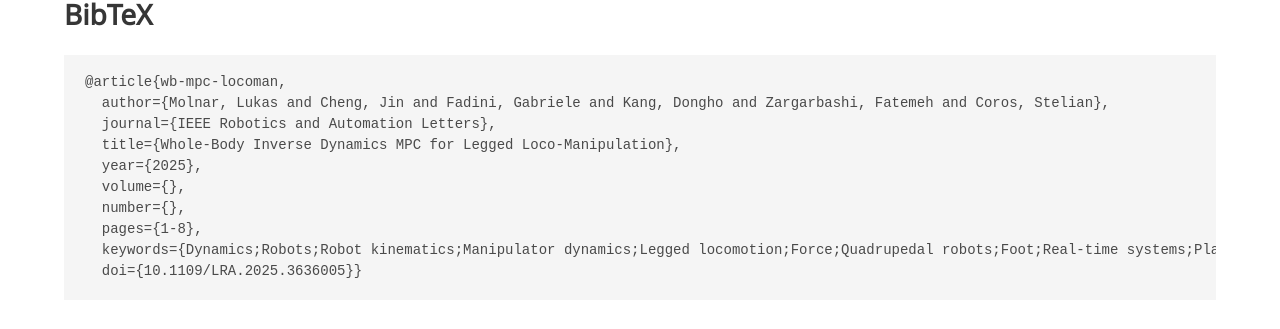
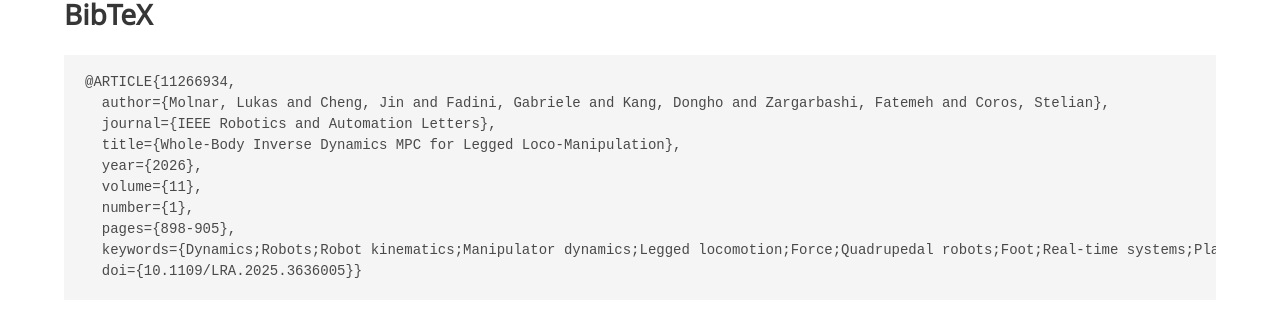
Before and after one commit to lukasmolnar/lukasmolnar.github.io, a plain HTML site: page wb-mpc-locoman/index.html in a window 1280 px wide. Shown: the part 3793-4122 px from the top of the page. Drawn offline with nearby package versions, Linux system fonts and the light colour scheme; some icons are missing; a web font is replaced by a local one.

Commit message:
update bibtex

```diff
--- a/wb-mpc-locoman/index.html
+++ b/wb-mpc-locoman/index.html
@@ -251,14 +251,14 @@
   </div>
 </section>
 <script>
-  const bibtex = `@article{wb-mpc-locoman,
+  const bibtex = `@ARTICLE{11266934,
   author={Molnar, Lukas and Cheng, Jin and Fadini, Gabriele and Kang, Dongho and Zargarbashi, Fatemeh and Coros, Stelian},
   journal={IEEE Robotics and Automation Letters},
   title={Whole-Body Inverse Dynamics MPC for Legged Loco-Manipulation},
-  year={2025},
-  volume={},
-  number={},
-  pages={1-8},
+  year={2026},
+  volume={11},
+  number={1},
+  pages={898-905},
   keywords={Dynamics;Robots;Robot kinematics;Manipulator dynamics;Legged locomotion;Force;Quadrupedal robots;Foot;Real-time systems;Planning;Legged Robots;Mobile Manipulation;Whole-Body Motion Planning and Control},
   doi={10.1109/LRA.2025.3636005}}`;
   document.getElementById("bib").innerText = bibtex;
```
